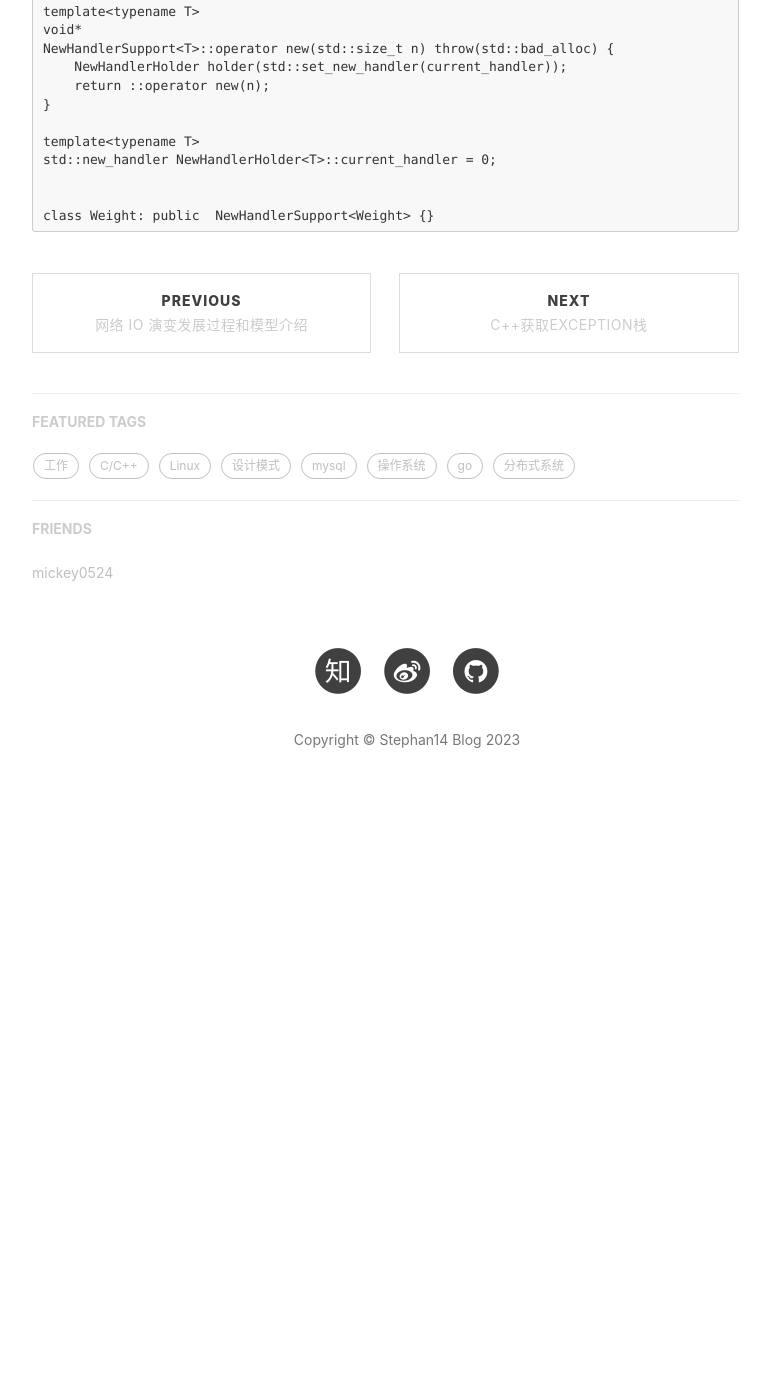
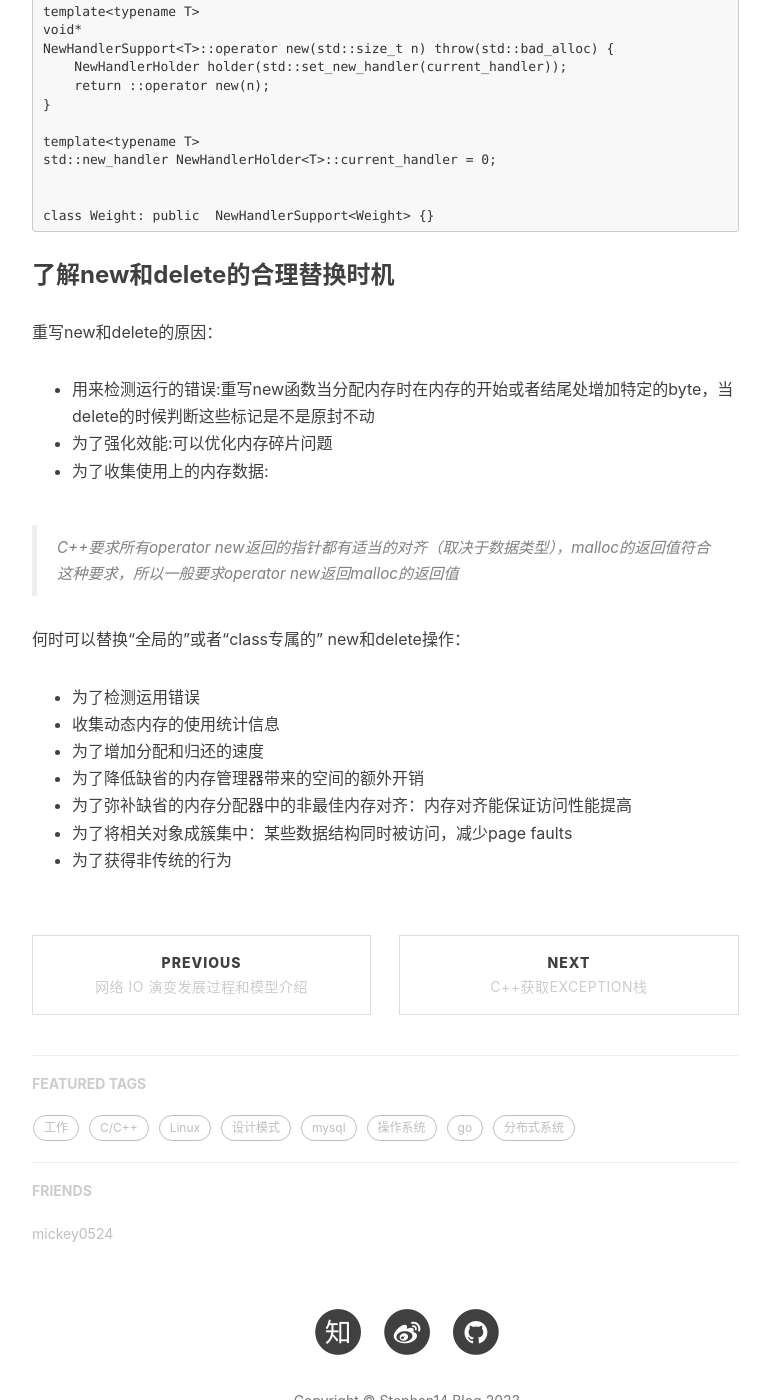
Before and after one commit to Stephan14/Stephan14.github.io, a Jekyll site: the page built from _posts/2022-12-10-effective-c++-reading-note.markdown, in a window 1280 px wide and 1400 px high, scrolled down 9332 px. Shown: the whole window, without its empty margins (233-1003 px from the left). Built offline with Jekyll 4.4.1, drawn with Linux system fonts in a browser that asks for light colours; nearby versions of some CDN libraries; comment, search, counter and statistics services are not loaded; before the commit the page ends 10176 px from its top, so only the background shows below that.

Commit message:
了解new和delete的合理替换时机

````diff
--- a/_posts/2022-12-10-effective-c++-reading-note.markdown
+++ b/_posts/2022-12-10-effective-c++-reading-note.markdown
@@ -297,3 +297,20 @@ std::new_handler NewHandlerHolder<T>::current_handler = 0;
 
 class Weight: public  NewHandlerSupport<Weight> {}
 ```
+
+### 了解new和delete的合理替换时机
+重写new和delete的原因：
+- 用来检测运行的错误:重写new函数当分配内存时在内存的开始或者结尾处增加特定的byte，当delete的时候判断这些标记是不是原封不动
+- 为了强化效能:可以优化内存碎片问题
+- 为了收集使用上的内存数据:
+
+> C++要求所有operator new返回的指针都有适当的对齐（取决于数据类型），malloc的返回值符合这种要求，所以一般要求operator new返回malloc的返回值
+
+何时可以替换“全局的”或者“class专属的” new和delete操作：
+- 为了检测运用错误
+- 收集动态内存的使用统计信息
+- 为了增加分配和归还的速度
+- 为了降低缺省的内存管理器带来的空间的额外开销
+- 为了弥补缺省的内存分配器中的非最佳内存对齐：内存对齐能保证访问性能提高
+- 为了将相关对象成簇集中：某些数据结构同时被访问，减少page faults
+- 为了获得非传统的行为
````
